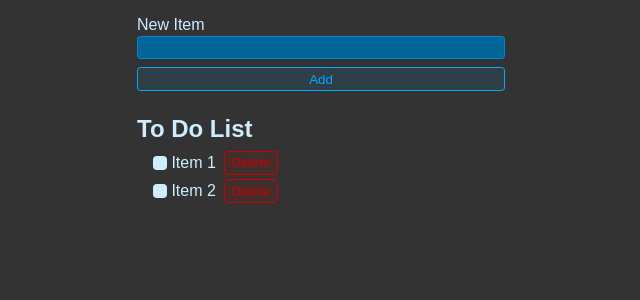
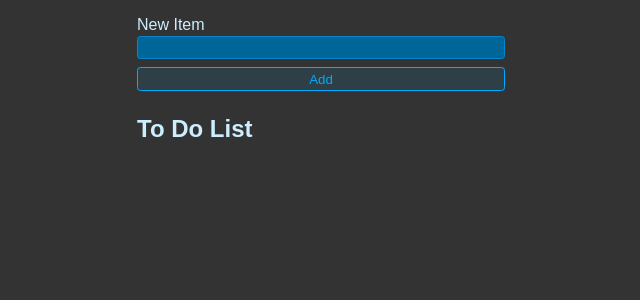
Before and after one commit to MostafaMazhar/react-todo-list, a React (Vite) app: page / in a window 1280 px wide. Shown: the top 300 px of the page, without its empty margins (319-959 px from the left). Built offline with nearby package versions, Linux system fonts and the light colour scheme.

Commit message:
Update hardCode with functions -> App.jsx

```diff
--- a/src/App.jsx
+++ b/src/App.jsx
@@ -3,8 +3,16 @@ import "./App.css";
 
 export default function App() {
   const [newItem, setNewItem] = useState("");
+  const [todos, setTodos] = useState([]);
   function handleSubmit(e) {
     e.preventDefault();
+
+    setTodos((currentTodos) => {
+      return [
+        ...currentTodos,
+        { id: crypto.randomUUID(), title: newItem, completed: false },
+      ];
+    });
   }
 
   return (
@@ -23,6 +31,8 @@ export default function App() {
       </form>
       <h1 className="header">To Do List</h1>
       <ul className="list">
+        {todos.map((todo) => {
+          return (
             <li>
               <label>
                 <input type="checkbox" />
@@ -30,13 +40,8 @@ export default function App() {
               </label>
               <button className="btn btn-danger">Delete</button>
             </li>
-        <li>
-          <label>
-            <input type="checkbox" />
-            Item 2
-          </label>
-          <button className="btn btn-danger">Delete</button>
-        </li>
+          );
+        })}
       </ul>
     </>
   );
```
Lines whose indentation alone changed are shown as unchanged.
